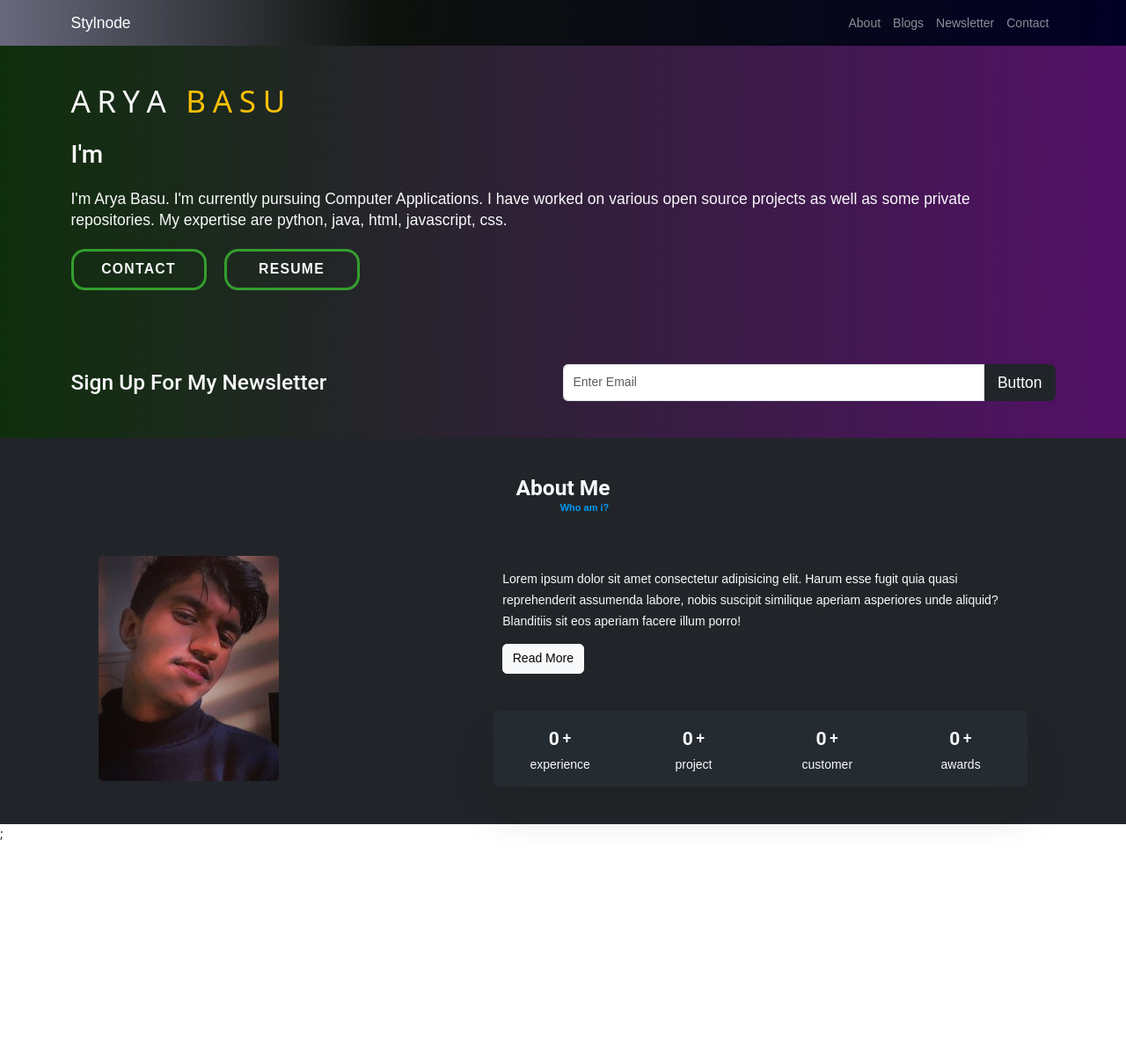
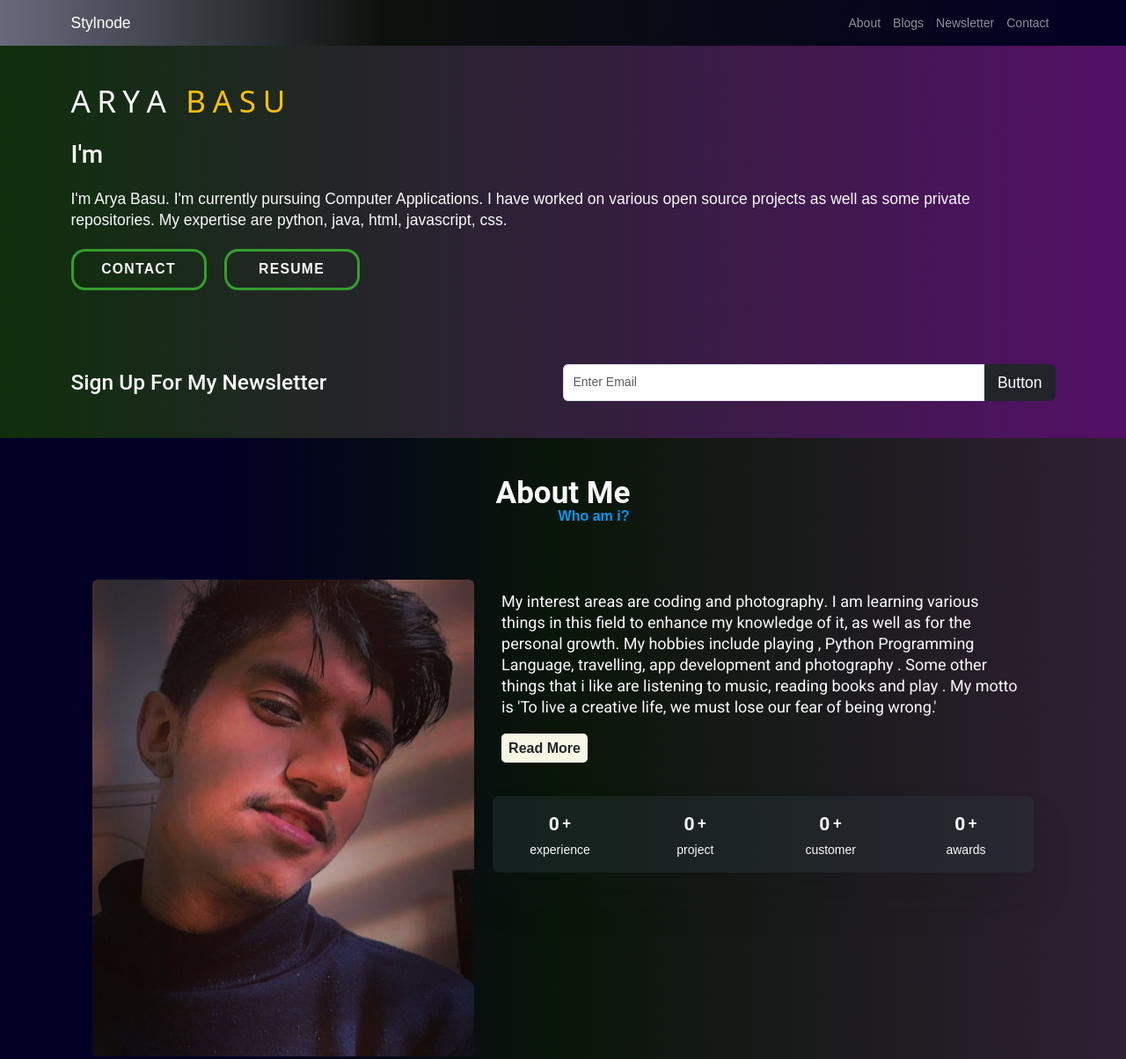
Before and after one commit to aryabasu17/Portfolio, a website: page index.html in a window 1280 px wide. Shown: the top 1204 px of the page at 88% size. Before the commit the page ends 958 px from the top, so only its background shows below. Drawn offline with nearby package versions, Linux system fonts and the light colour scheme; a script that the page names is missing; a web font is replaced by a local one.

Commit message:
small-changes

```diff
--- a/index.html
+++ b/index.html
@@ -134,19 +134,19 @@
 
 
     <!--About Start-->
-    <section class="bg-dark text-light"  id="about">
-        <div class="container p-5">
-            <div class="section-title">
-                <h3 class="text-center fw-bold main-title">About Me</h3>
-                <p class="text-center fw-bold ms-3 ps-4 sub-title">Who am i?</p>
+    <section class="about-me text-light pb-5"  id="about">
+        <div class="container py-5 ">
+            <div class="section-title ">
+                <h3 class="text-center fs-1 fw-bold main-title">About Me</h3>
+                <p class="text-center fw-bold ms-3 ps-5 sub-title">Who am i?</p>
             </div>
-            <div class="row">
-                <div class="col-md-12 col-lg-5 ">
-                    <img src="assets/IMG_20220211_212016_623 (Custom).jpg" alt="about me" class="img-fluid rounded-2">
+            <div class="row m-3">
+                <div class="col-md-12 col-lg-5">
+                    <img src="assets/IMG_20220211_212016_623.jpg" alt="about me" class="img-fluid rounded-2 ">
                 </div>
                 <div class="col-md-12 col-lg-7 gx-5 mt-3">
-                    <p>Lorem ipsum dolor sit amet consectetur adipisicing elit. Harum esse fugit quia quasi reprehenderit assumenda labore, nobis suscipit similique aperiam asperiores unde aliquid? Blanditiis sit eos aperiam facere illum porro!</p>
-                    <a href="#" class="btn btn-light">Read More</a>
+                    <p class="about">My interest areas are coding and photography. I am learning various things in this field to enhance my knowledge of it, as well as for the personal growth. My hobbies include playing , Python Programming Language, travelling, app development and photography . Some other things that i like are listening to music, reading books and play . My motto is 'To live a creative life, we must lose our fear of being wrong.'</p>
+                    <a href="#" class="btn-more text-dark">Read More</a>
                     <div class="row mt-5 text-center exp">
                         <div class="col-6 col-lg-3">
                             <div class="d-flex justify-content-center">
--- a/src/Css/main.css
+++ b/src/Css/main.css
@@ -1,4 +1,4 @@
-
+@import url('https://fonts.googleapis.com/css2?family=Alkatra:wght@500&family=Heebo&display=swap');
 
 *{
     margin: 0;
@@ -54,6 +54,36 @@ background: rgb(2,0,36);
 background: linear-gradient(90deg, rgba(2,0,36,1) 0%, rgba(15,47,12,1) 0%, rgba(83,16,103,1) 100%);
 }
 
+.about-me{
+  background: rgb(2,0,36);
+background: linear-gradient(90deg, rgba(2,0,36,1) 20%, rgb(9, 22, 8) 50%, rgb(47, 32, 51) 100%);
+}
+
+.btn-more{
+  background-color:rgb(246, 247, 228);
+  text-decoration: none;
+  padding: 8px;
+  border-radius: 5px;
+  font-size: medium;
+  font-weight: bold;
+}
+
+.btn-more:hover{
+  background-color:rgb(145, 146, 132);
+  text-decoration: none;
+  padding: 8px;
+  border-radius: 5px;
+  font-size: medium;
+  font-weight: bold;
+  color: rgb(0, 0, 0);
+}
+
+.about{
+  font-family: 'Heebo', sans-serif;
+  font-size: large;
+  padding-bottom: 8px;
+}
+
 .exp{
   background-color: rgba(42,53,62,0.4);
   border-radius: 7px;
@@ -76,9 +106,9 @@ background: linear-gradient(90deg, rgba(2,0,36,1) 0%, rgba(15,47,12,1) 0%, rgba(
 
 .sub-title{
   color: #009bf9;
-  font-size: 11px;
+  font-size: 16px;
   position: absolute;
-  top: 40%;
+  top: 45%;
   left: 50%;
   transform: translate(-50%,-50%);
   -webkit-transform: translate(-50%,-50%);
```
